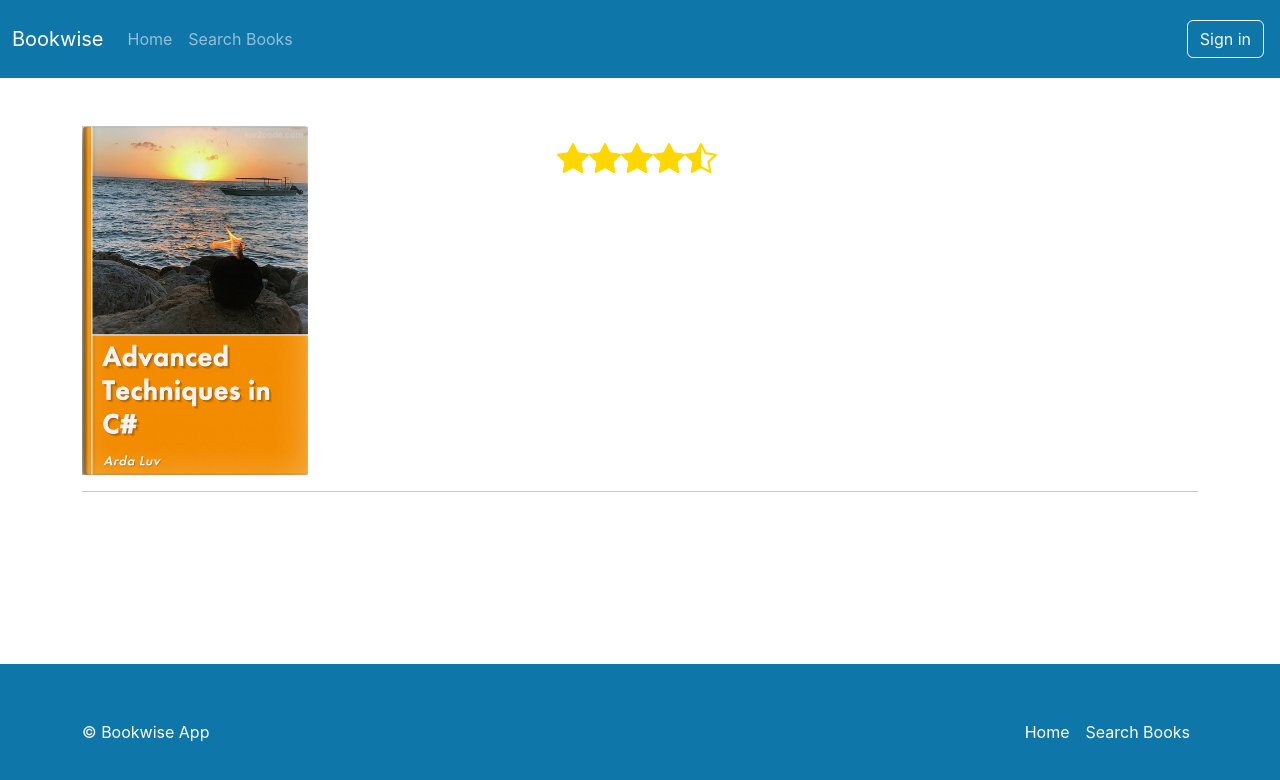
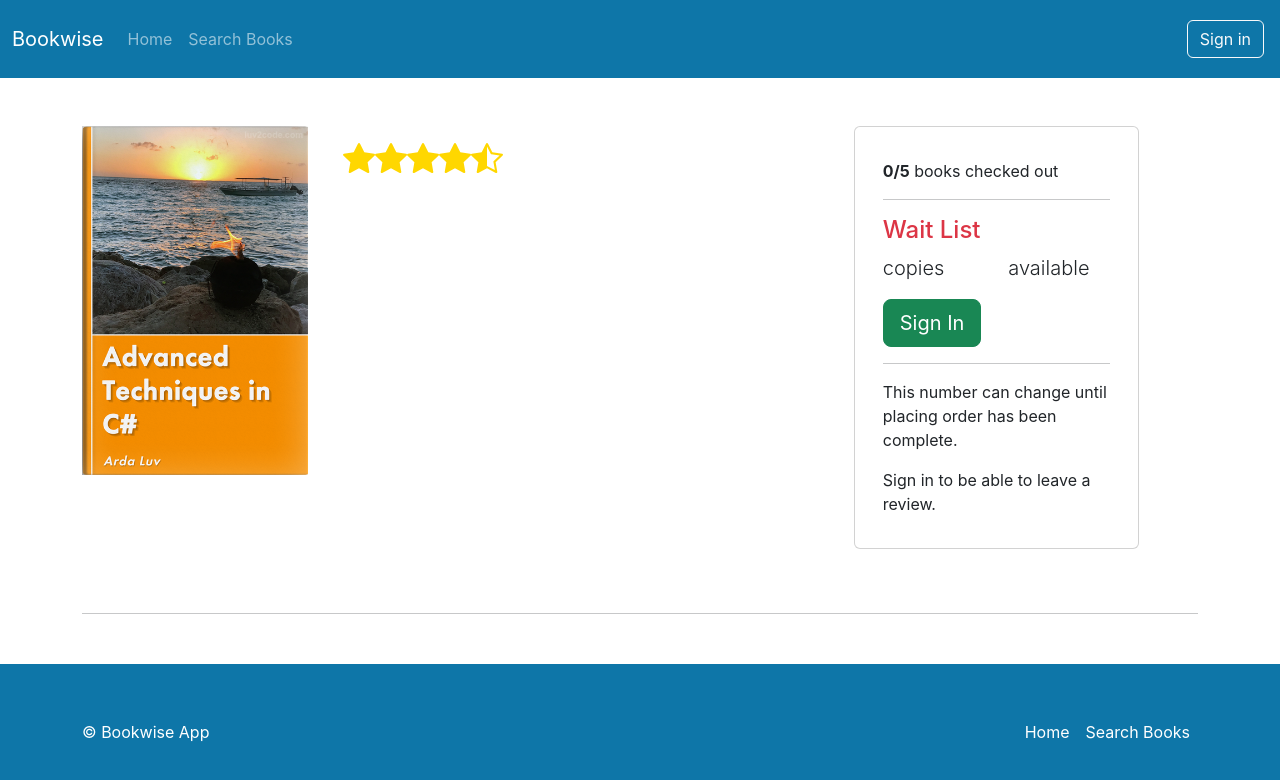
Before and after one commit to git-ashug/bookwise-lms-frontend, a React (Create React App) app: page /checkout/1 in a window 1280 px wide. Shown: the top 780 px of the page. Built offline with nearby package versions, Linux system fonts and the light colour scheme; no server answers.

Commit message:
Added CheckoutAndReviewPage component

```diff
--- a/src/layouts/BookCheckoutPage/BookCheckoutPage.tsx
+++ b/src/layouts/BookCheckoutPage/BookCheckoutPage.tsx
@@ -2,6 +2,7 @@ import { useEffect, useState } from "react";
 import BookModel from "../../models/BookModel";
 import { SpinnerLoading } from "../Utils/SpinnerLoading";
 import { StarsReview } from "../Utils/StarsReview";
+import { CheckoutAndReviewPage } from "./CheckoutAndReviewPage";
 
 export const BookCheckoutPage = () => {
   const [book, setBook] = useState<BookModel>();
@@ -78,6 +79,7 @@ export const BookCheckoutPage = () => {
               <StarsReview rating={4.5} size={32} />
             </div>
           </div>
+          <CheckoutAndReviewPage book={book} mobile={false} />
         </div>
         <hr />
       </div>
@@ -104,6 +106,7 @@ export const BookCheckoutPage = () => {
             <StarsReview rating={4.5} size={32} />
           </div>
         </div>
+        <CheckoutAndReviewPage book={book} mobile={true} />
         <hr />
       </div>
     </div>
--- /dev/null
+++ b/src/layouts/BookCheckoutPage/CheckoutAndReviewPage.tsx
@@ -0,0 +1,49 @@
+import React from "react";
+import BookModel from "../../models/BookModel";
+import { Link } from "react-router-dom";
+
+export const CheckoutAndReviewPage: React.FC<{
+  book: BookModel | undefined;
+  mobile: boolean;
+}> = (props) => {
+  return (
+    <div
+      className={
+        props.mobile ? "card d-flex mt-5" : "card col-3 container d-flex mb-5"
+      }
+    >
+      <div className="card-body container">
+        <div className="mt-3">
+          <p>
+            <b>0/5</b> books checked out
+          </p>
+          <hr />
+          {props.book &&
+          props.book.copiesAvailable &&
+          props.book.copiesAvailable > 0 ? (
+            <h4 className="text-success">Available</h4>
+          ) : (
+            <h4 className="text-danger">Wait List</h4>
+          )}
+          <div className="row">
+            <p className="col-6 lead">
+              <b>{props.book?.copies}</b> copies
+            </p>
+            <p className="col-6 lead">
+              <b>{props.book?.copiesAvailable}</b> available
+            </p>
+          </div>
+        </div>
+        <Link to="/#" className="btn btn-success btn-lg">
+          Sign In
+        </Link>
+
+        <hr />
+        <p className="mt-3">
+          This number can change until placing order has been complete.
+        </p>
+        <p>Sign in to be able to leave a review.</p>
+      </div>
+    </div>
+  );
+};
```
